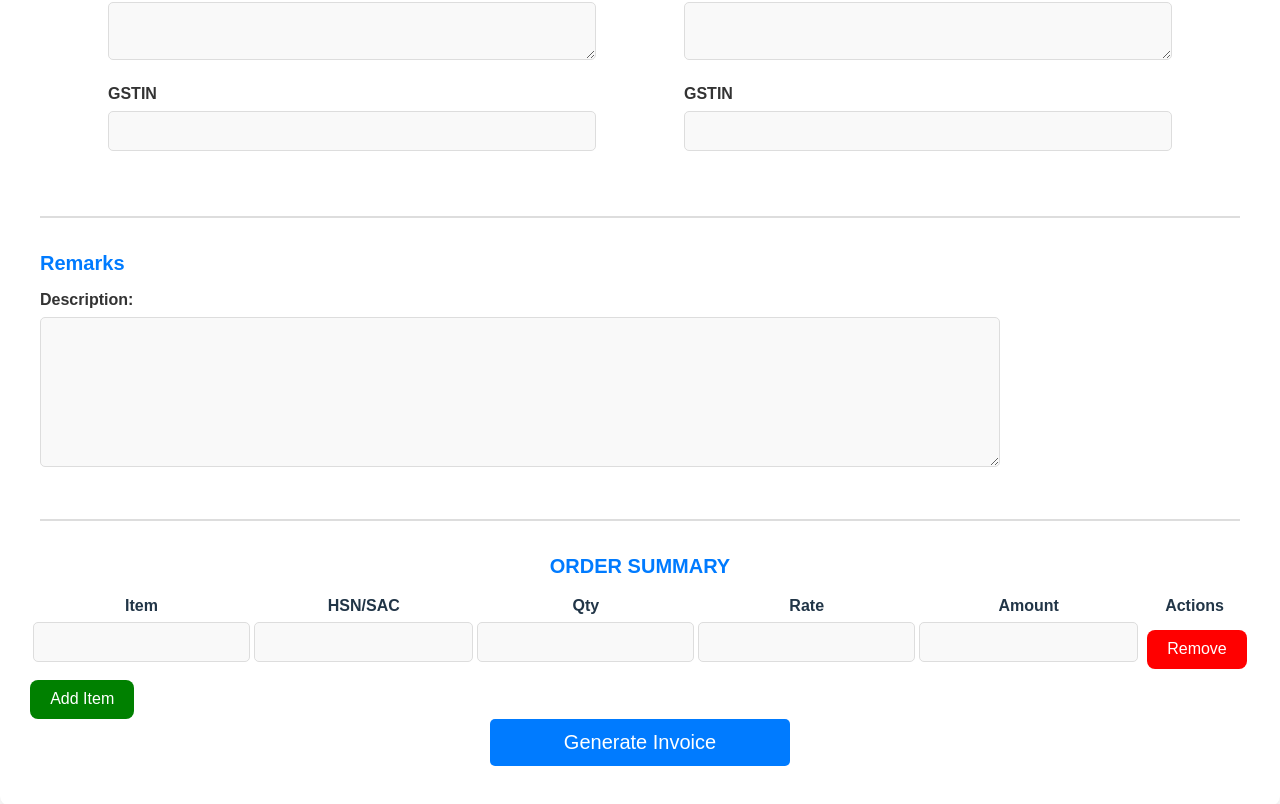
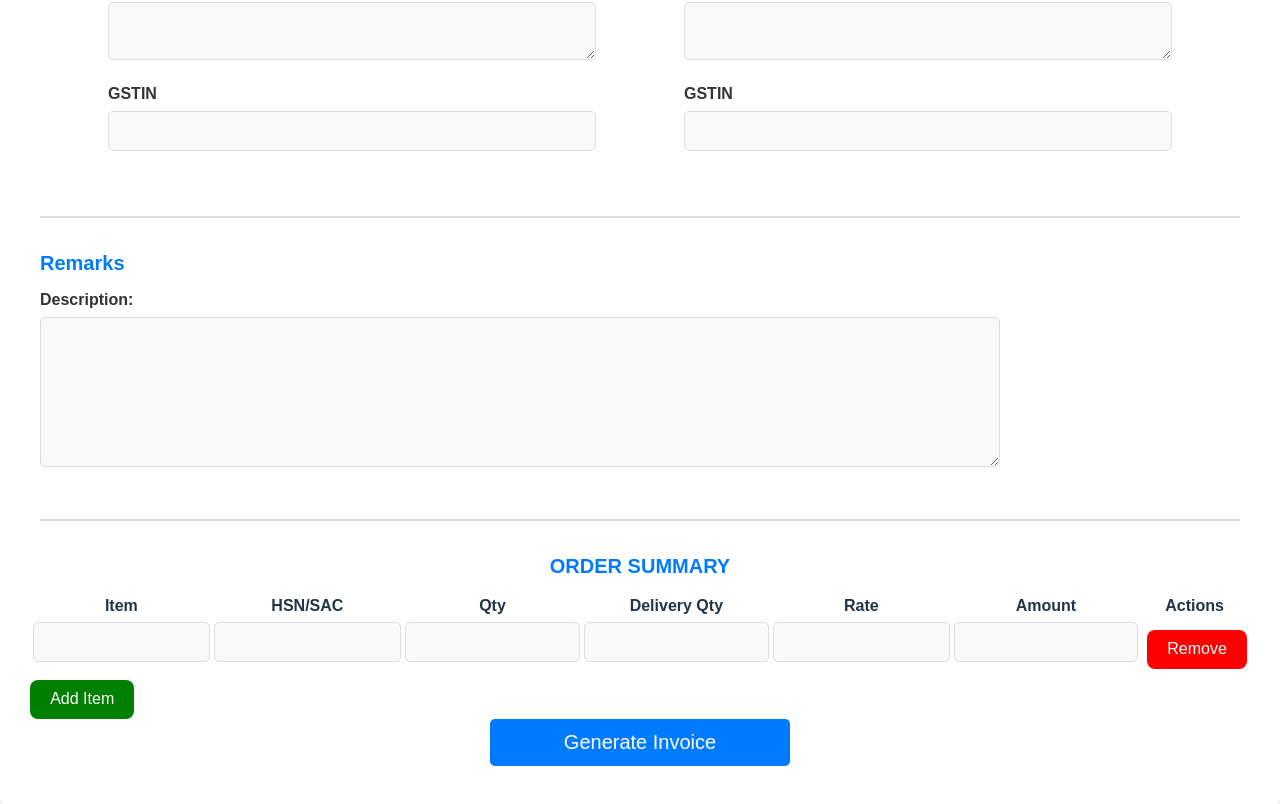
Before and after one commit to this-is-yogesh/Invoice-generator, a React (Vite) app: page / in a window 1280 px wide. Shown: the part 960-1764 px from the top of the page. Built offline with nearby package versions, Linux system fonts and the light colour scheme.

Commit message:
delivery qty

```diff
--- a/src/components/Card/Form.jsx
+++ b/src/components/Card/Form.jsx
@@ -24,7 +24,9 @@ const Form = () => {
       address: "",
       gstin: "",
     },
-    orderItems: [{ itemName: "", hsn: "", qty: "", rate: "", amount: "" }],
+    orderItems: [
+      { itemName: "", hsn: "", qty: "", rate: "", amount: "", deliveryQty: "" },
+    ],
     remarksItems: { description: "" },
   });
 
@@ -80,7 +82,14 @@ const Form = () => {
       ...formData,
       orderItems: [
         ...formData.orderItems,
-        { itemName: "", hsn: "", qty: "", rate: "", amount: "" },
+        {
+          itemName: "",
+          hsn: "",
+          qty: "",
+          rate: "",
+          amount: "",
+          deliveryQty: "",
+        },
       ],
     });
   };
@@ -857,7 +866,7 @@ const Form = () => {
               </div>
               <div class='row'>
                 <div class='col-xs-12 text-right' style="margin-top: -40px;">
-                     <h5 class='invoice-name credit-note' > Credit Note </h5>
+                     <h4 class='invoice-name credit-note' > Credit Note </h4>
                   <h2 class='invoice-name'> INVOICE </h2>
                 </div>
               </div>
@@ -970,8 +979,8 @@ const Form = () => {
                         colspan='2'>Item</th>
                       <th style='border: 1px solid #e3e3e3; border-collapse: collapse;text-align: left; padding: 5px'
                         colspan='2'>HSN/SAC</th>
-                      <th style='border: 1px solid #e3e3e3; border-collapse: collapse;text-align: right;; padding: 5px'
-                        colspan='2'>Qty</th>
+                                <th style='border: 1px solid #e3e3e3; border-collapse: collapse;text-align: right;; padding: 5px'
+                        colspan='2'>Delivery Qty</th>
                       <th style='border: 1px solid #e3e3e3; border-collapse: collapse;text-align: right; padding: 5px'
                         colspan='2'>Rate</th>
                       <th style='border: 1px solid #e3e3e3; border-collapse: collapse;text-align: right; padding: 5px'
@@ -988,15 +997,14 @@ const Form = () => {
                       <td
                         style='text-align: center; border: 1px solid #e3e3e3; border-collapse: collapse; height: 32px;text-align: left; padding: 5px'
                         colspan='2'>
-
-                      </td>
-
-                      <td
+                      </td>
+                          <td
                         style='text-align: center; border: 1px solid #e3e3e3; border-collapse: collapse; height: 32px;text-align: right; padding: 5px;color:black; font-weight:900'
                         colspan='2'>
-                       <br />
-                        Kg
-                      </td>
+                        ${data?.orderItems?.[0]?.deliveryQty} <br />
+                         Kg
+                      </td>
+
                       <td style='text-align: center; border: 1px solid #e3e3e3; border-collapse:
                       collapse; height: 32px; text-align: right;; padding: 5px' colspan='2'>
 
@@ -1663,6 +1671,7 @@ const Form = () => {
                 <th>Item</th>
                 <th>HSN/SAC</th>
                 <th>Qty</th>
+                <th>Delivery Qty</th>
                 <th>Rate</th>
                 <th>Amount</th>
                 <th>Actions</th>
@@ -1693,6 +1702,14 @@ const Form = () => {
                       name="qty"
                       value={item.qty}
                       onChange={e => handleOrderChange(e, index, "qty")}
+                    />
+                  </td>
+                  <td>
+                    <input
+                      type="text"
+                      name="deliveryQty"
+                      value={item.deliveryQty}
+                      onChange={e => handleOrderChange(e, index, "deliveryQty")}
                     />
                   </td>
                   <td>
```
